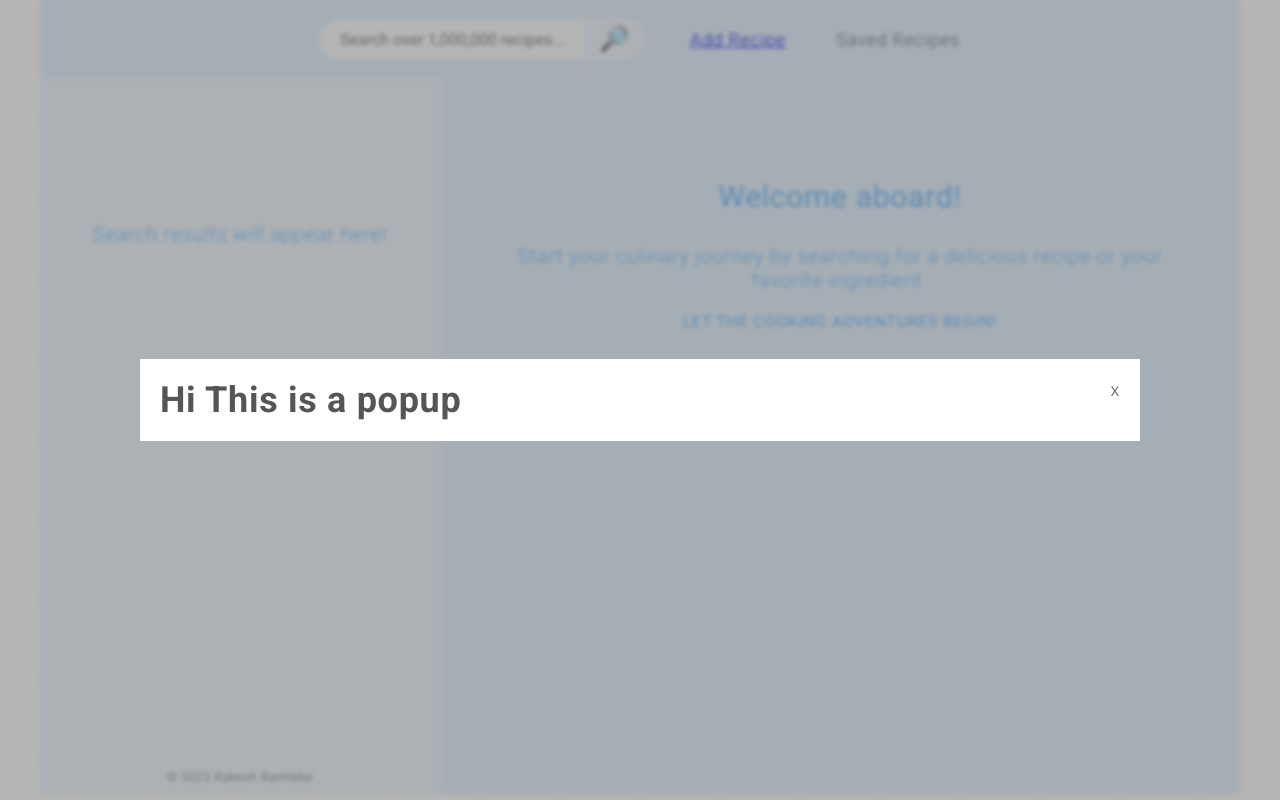
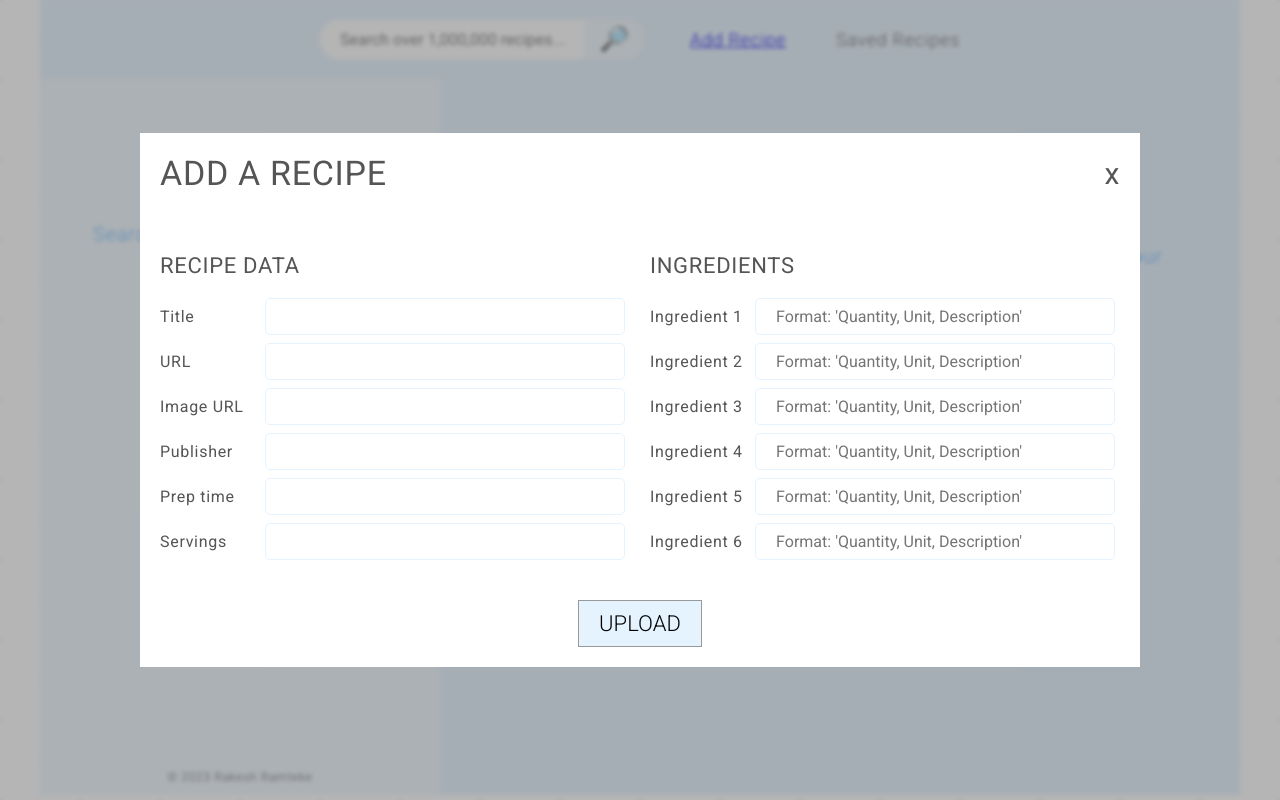
Before and after one commit to rakeshVerse/zinger, a website built with Vite: page index.html in a window 1280 px wide. Both pictures are taken after a click on the link "Add Recipe". Built offline with nearby package versions, Linux system fonts and the light colour scheme.

Commit message:
Add recipe: popup design

```diff
--- a/assets/css/style.css
+++ b/assets/css/style.css
@@ -375,10 +375,92 @@ body {
 #popup header {
   display: flex;
   justify-content: space-between;
+  align-items: center;
 
   padding: 2rem;
 }
 
+#popup header h1 {
+  font-weight: 400;
+  text-transform: uppercase;
+  font-size: 3.4rem;
+}
+
 .btn-close-popup {
   cursor: pointer;
+  font-size: 3rem;
+  font-weight: 400;
 }
+
+#popup main {
+  padding: 2rem 0;
+  text-align: center;
+}
+
+/* form */
+#add-recipe .add-recipe-sections {
+  padding: 2rem;
+
+  display: flex;
+  gap: 2rem;
+}
+
+#add-recipe .recipe-data,
+#add-recipe .ingredients-data {
+  flex-basis: 50rem;
+  text-align: left;
+  /* background-color: red; */
+}
+
+#add-recipe .add-recipe-frm-head {
+  font-weight: 400;
+  font-size: 2.2rem;
+  text-transform: uppercase;
+  margin-bottom: 2rem;
+}
+
+#add-recipe .inputs {
+  display: flex;
+  flex-direction: column;
+  row-gap: 0.8rem;
+}
+
+#add-recipe input {
+  border: 1px solid #e5f3ff;
+  outline: none;
+  padding: 0.8rem 2rem;
+  font-size: 1.6rem;
+  color: #333;
+  border-radius: 0.5rem;
+  font-family: 'Roboto', sans-serif;
+  width: 36rem;
+}
+
+#add-recipe input:focus {
+  outline: 1.5px solid #e5f3ff;
+}
+
+#add-recipe label {
+  display: inline-block;
+  font-size: 1.6rem;
+  width: 10rem;
+  font-weight: 400;
+}
+
+.btn-submit-recipe {
+  text-transform: uppercase;
+  font-family: 'Roboto', sans-serif;
+  outline: none;
+  border: 1px solid #999;
+  background-color: #e5f3ff;
+  padding: 1rem 2rem;
+  cursor: pointer;
+  margin-top: 2rem;
+  font-size: 2.2rem;
+  font-weight: 300;
+  transition: transform 0.2s;
+}
+
+.btn-submit-recipe:hover {
+  transform: scale(1.05);
+}
--- a/index.html
+++ b/index.html
@@ -88,9 +88,116 @@
     <div id="backdrop" class="hidden-popup"></div>
     <div id="popup" class="hidden-popup">
       <header>
-        <h1>Hi This is a popup</h1>
+        <h1>Add a recipe</h1>
         <span class="btn-close-popup">x</span>
       </header>
+      <main>
+        <form action="" id="add-recipe">
+          <div class="add-recipe-sections">
+            <section class="recipe-data">
+              <h2 class="add-recipe-frm-head">Recipe Data</h2>
+
+              <div class="inputs">
+                <div class="frm-inp-box">
+                  <label for="inp-title">Title</label>
+                  <input type="text" name="inp-title" id="inp-title" />
+                </div>
+
+                <div class="frm-inp-box">
+                  <label for="inp-url">URL</label>
+                  <input type="text" name="inp-url" id="inp-url" />
+                </div>
+
+                <div class="frm-inp-box">
+                  <label for="inp-img-url">Image URL</label>
+                  <input type="text" name="inp-img-url" id="inp-img-url" />
+                </div>
+
+                <div class="frm-inp-box">
+                  <label for="inp-publisher">Publisher</label>
+                  <input type="text" name="inp-publisher" id="inp-publisher" />
+                </div>
+
+                <div class="frm-inp-box">
+                  <label for="inp-duration">Prep time</label>
+                  <input type="number" name="inp-duration" id="inp-duration" />
+                </div>
+
+                <div class="frm-inp-box">
+                  <label for="inp-servings">Servings</label>
+                  <input type="number" name="inp-servings" id="inp-servings" />
+                </div>
+              </div>
+            </section>
+            <section class="ingredients-data">
+              <h2 class="add-recipe-frm-head">Ingredients</h2>
+
+              <div class="inputs">
+                <div class="frm-inp-box">
+                  <label for="inp-ing-1">Ingredient 1</label>
+                  <input
+                    type="text"
+                    name="inp-ing-1"
+                    placeholder="Format: 'Quantity, Unit, Description'"
+                    id="inp-ing-1"
+                  />
+                </div>
+
+                <div class="frm-inp-box">
+                  <label for="inp-ing-2">Ingredient 2</label>
+                  <input
+                    type="text"
+                    name="inp-ing-2"
+                    placeholder="Format: 'Quantity, Unit, Description'"
+                    id="inp-ing-2"
+                  />
+                </div>
+
+                <div class="frm-inp-box">
+                  <label for="inp-ing-3">Ingredient 3</label>
+                  <input
+                    type="text"
+                    name="inp-ing-3"
+                    placeholder="Format: 'Quantity, Unit, Description'"
+                    id="inp-ing-3"
+                  />
+                </div>
+
+                <div class="frm-inp-box">
+                  <label for="inp-ing-4">Ingredient 4</label>
+                  <input
+                    type="text"
+                    name="inp-ing-4"
+                    placeholder="Format: 'Quantity, Unit, Description'"
+                    id="inp-ing-4"
+                  />
+                </div>
+
+                <div class="frm-inp-box">
+                  <label for="inp-ing-5">Ingredient 5</label>
+                  <input
+                    type="text"
+                    name="inp-ing-5"
+                    placeholder="Format: 'Quantity, Unit, Description'"
+                    id="inp-ing-5"
+                  />
+                </div>
+
+                <div class="frm-inp-box">
+                  <label for="inp-ing-6">Ingredient 6</label>
+                  <input
+                    type="text"
+                    name="inp-ing-6"
+                    placeholder="Format: 'Quantity, Unit, Description'"
+                    id="inp-ing-6"
+                  />
+                </div>
+              </div>
+            </section>
+          </div>
+          <button type="submit" class="btn-submit-recipe">Upload</button>
+        </form>
+      </main>
     </div>
   </body>
 </html>
```
